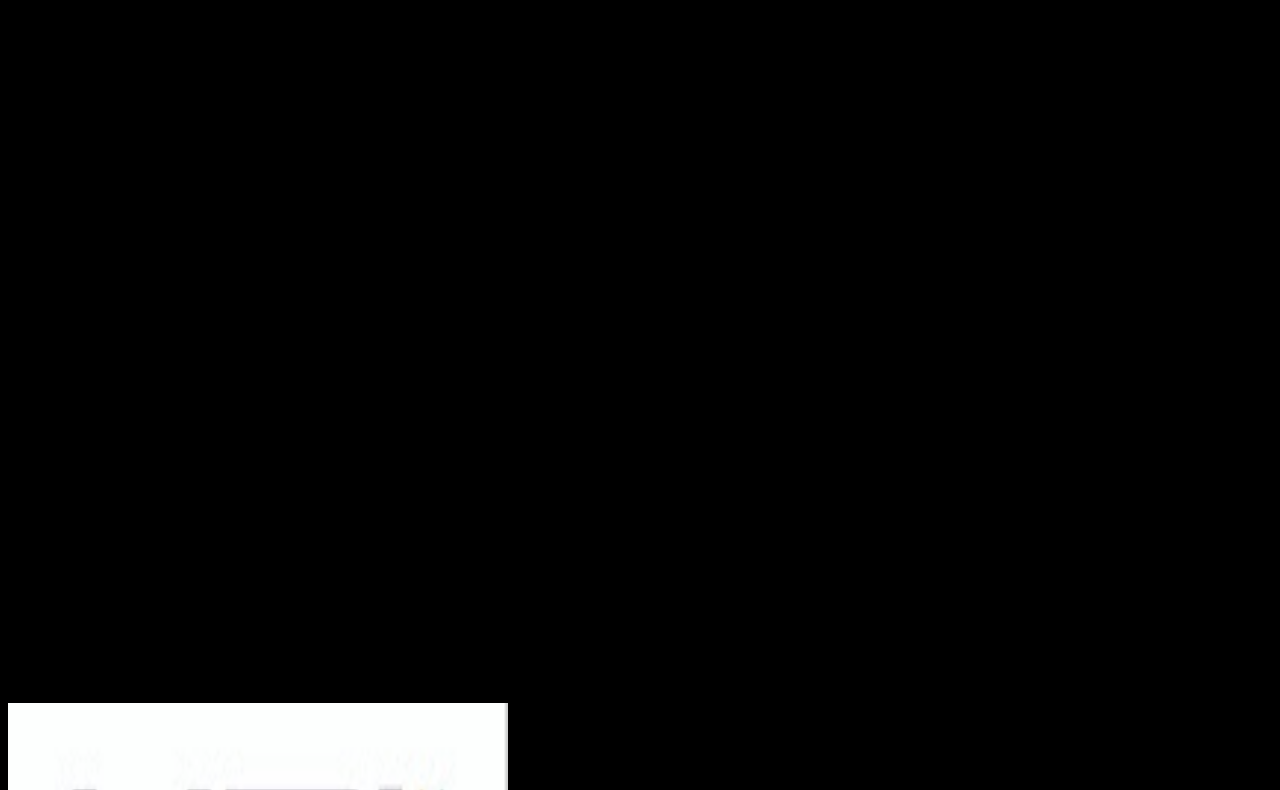
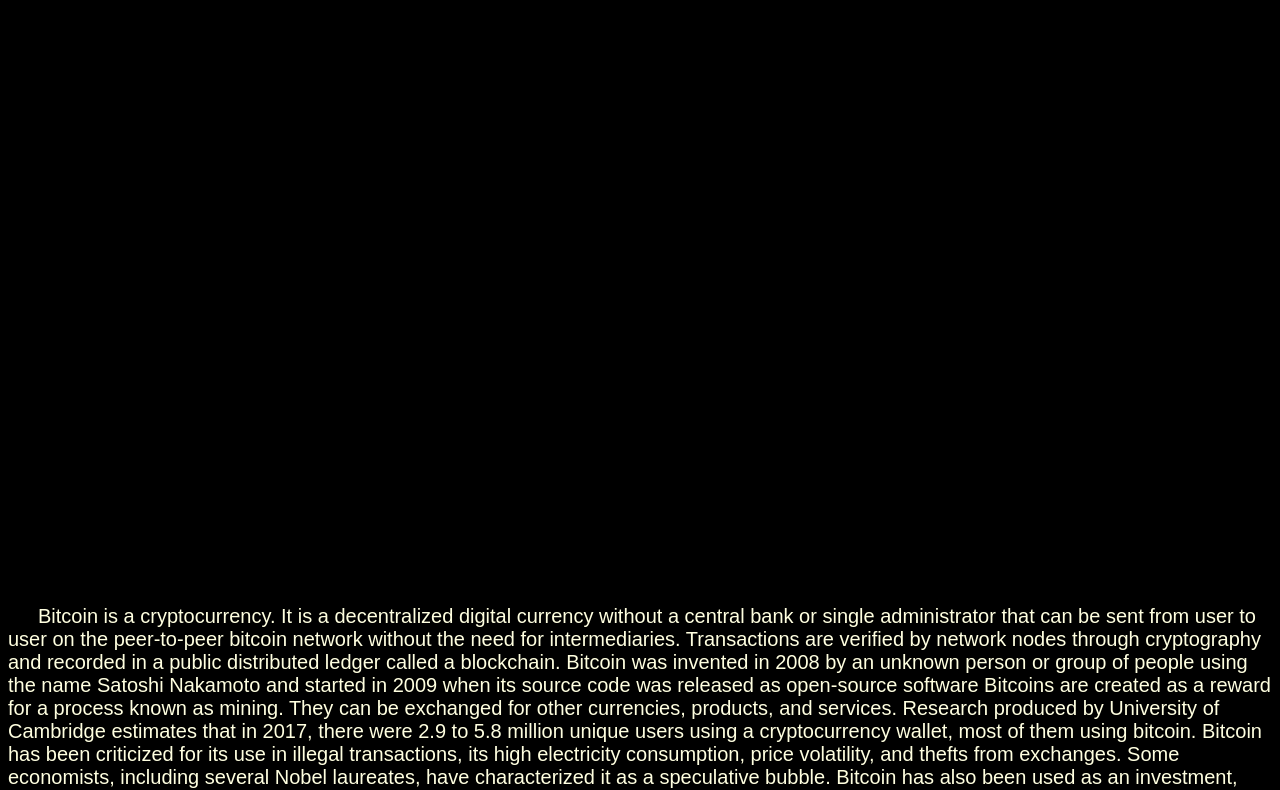
Before and after one commit to AdityaShukla06/cybersecurity.github.io, a plain HTML site: page bitcoin.html in a window 1280 px wide. Shown: the part 137-927 px from the top of the page. Drawn offline with Linux system fonts and the light colour scheme.

Commit message:
Update bitcoin.html

```diff
--- a/bitcoin.html
+++ b/bitcoin.html
@@ -2,7 +2,7 @@
 <html>
 <head>
 <title> bitcoin</title>
-<link rel="stylesheet" href="bitcoin style.css">
+<link rel="stylesheet" href="bitcoinstyle.css">
 </head>
 <body bgcolor="black">
 <h1> Bitcoin </h1>
```
